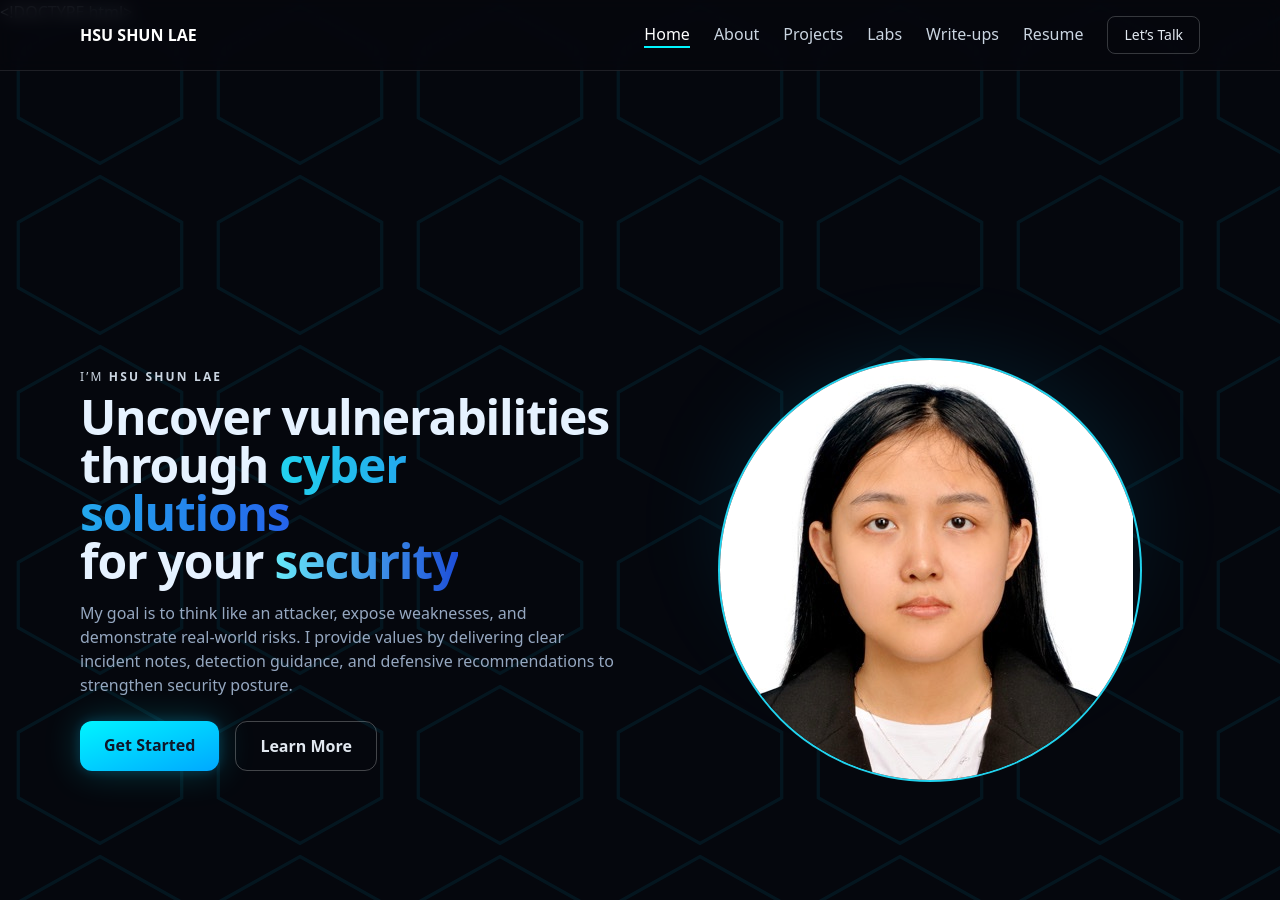
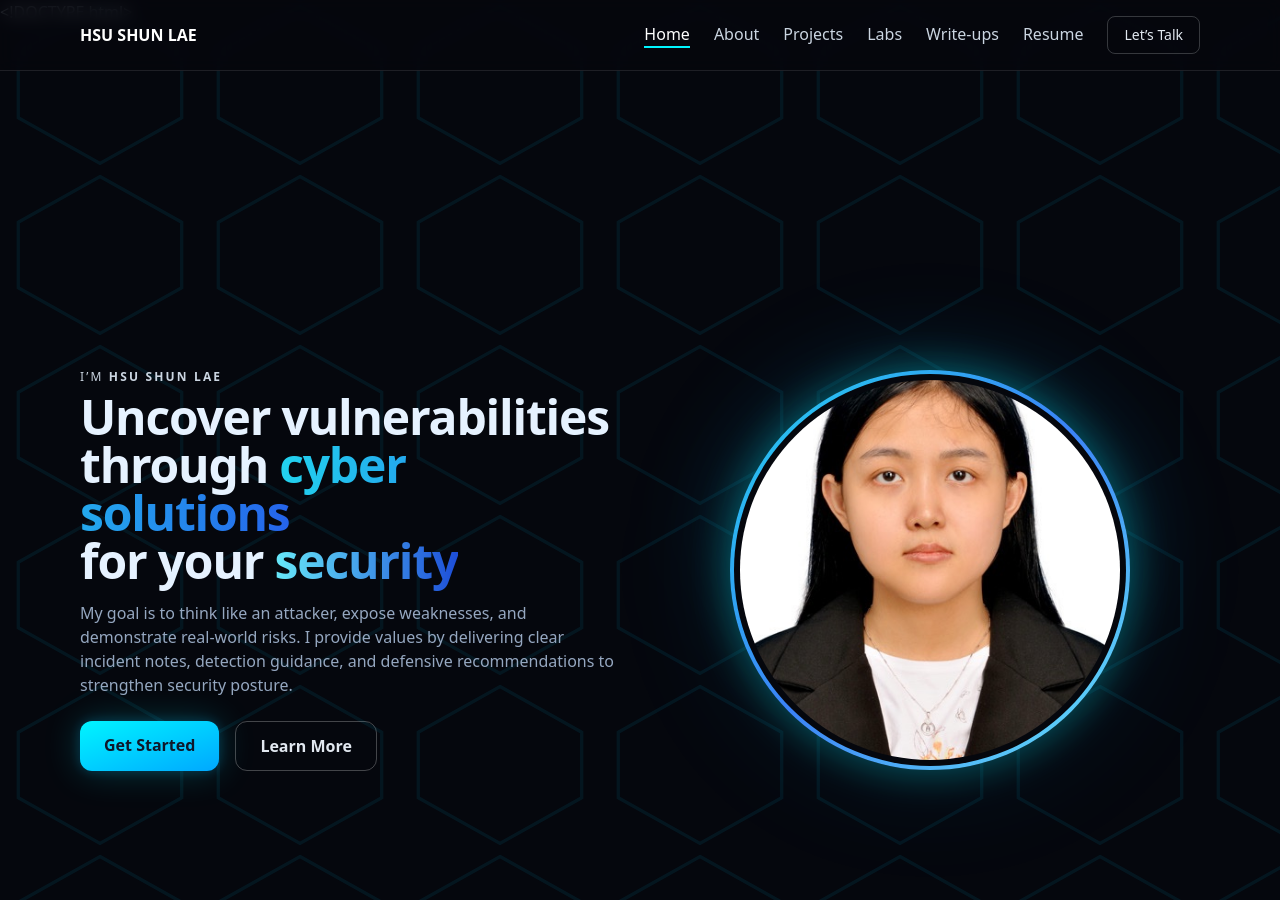
Before and after one commit to HsuShunLae/HsuShunLae.github.io, a Jekyll site: the page built from index.md, in a window 1280 px wide and 900 px high. Built offline with Jekyll 4.4.1, drawn with Linux system fonts in a browser that asks for light colours; nearby versions of some CDN libraries.

Commit message:
Update index.md

```diff
--- a/index.md
+++ b/index.md
@@ -112,9 +112,31 @@ title: Home
            style="background: radial-gradient(60% 60% at 50% 40%, rgba(0,245,255,.18), rgba(0,168,255,.08) 60%, transparent 61%);">
       </div>
 
-      <div class="relative aspect-square w-[80%] max-w-[420px] overflow-hidden rounded-full ring-2 ring-cyan-400">
-        <img src="{{ '/assets/img/HsuShun.png' | relative_url }}" alt="Portrait">
+      <div class="relative flex justify-center">
+
+  <!-- OUTER GLOW -->
+  <div class="absolute -inset-10 rounded-full blur-3xl opacity-60"
+       style="background: radial-gradient(circle at center, rgba(0,245,255,0.35), rgba(0,168,255,0.25), transparent 70%);">
+  </div>
+
+  <!-- GRADIENT FRAME -->
+  <div class="relative p-[4px] rounded-full bg-gradient-to-br from-cyan-400 via-blue-500 to-cyan-300 shadow-[0_0_40px_rgba(0,245,255,0.35)]">
+
+    <!-- INNER DARK RING -->
+    <div class="p-[6px] rounded-full bg-base">
+
+      <!-- IMAGE -->
+      <div class="aspect-square w-[380px] overflow-hidden rounded-full">
+        <img src="{{ '/assets/img/HsuShun.png' | relative_url }}"
+             alt="Portrait"
+             class="w-full h-full object-cover">
       </div>
+
+    </div>
+  </div>
+
+</div>
+
     </div>
 
   </div>
```
